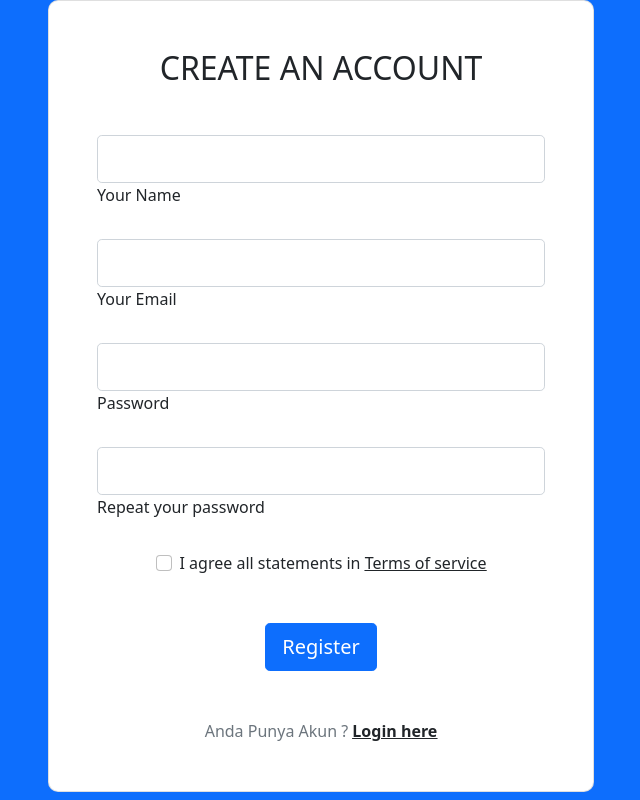
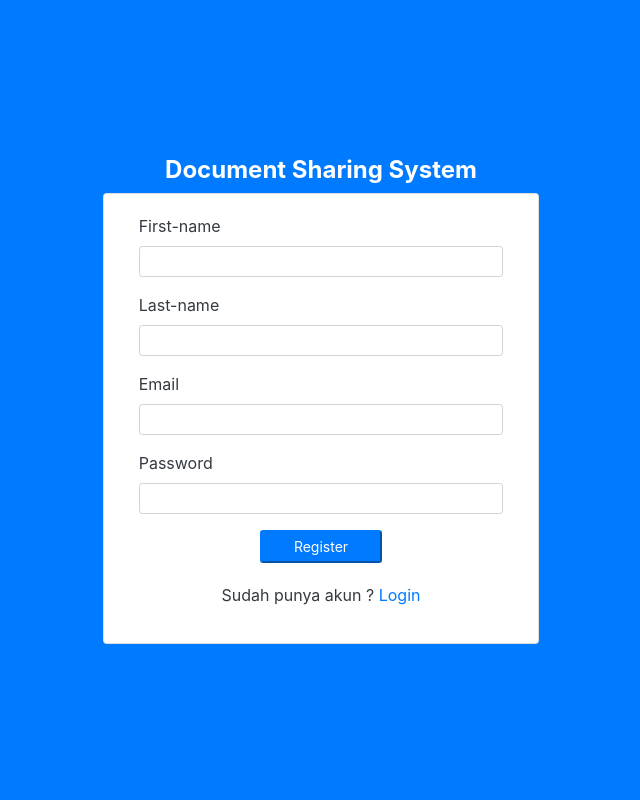
Before and after one commit to Duta46/document_sharing, a PHP site: page /register.php in a window 1280 px wide. Shown: the whole page, without its empty margins (319-959 px from the left). Run offline with PHP 8.4, Linux system fonts and the light colour scheme.

Commit message:
Merubah halaman register

```diff
--- a/login.php
+++ b/login.php
@@ -33,8 +33,8 @@ header("location:index.php?page=home");
 		height: calc(100%);
 		display: flex;
 	}
-	p{
-		margin-top: 10px;
+	center p{
+		margin-top: 20px;
 	}
 </style>
 
--- a/register.php
+++ b/register.php
@@ -1,74 +1,66 @@
-<!doctype html>
+<!DOCTYPE html>
 <html lang="en">
 <head>
-    <!-- Required meta tags -->
-    <meta charset="utf-8">
-    <meta name="viewport" content="width=device-width, initial-scale=1">
-
-    <!-- Bootstrap CSS -->
-    <link href="https://cdn.jsdelivr.net/npm/bootstrap@5.1.3/dist/css/bootstrap.min.css" rel="stylesheet" integrity="sha384-1BmE4kWBq78iYhFldvKuhfTAU6auU8tT94WrHftjDbrCEXSU1oBoqyl2QvZ6jIW3" crossorigin="anonymous">
-
-    <title>Register | Document Sharing System</title>
+  <meta charset="UTF-8">
+  <meta http-equiv="X-UA-Compatible" content="IE=edge">
+  <meta name="viewport" content="width=device-width, initial-scale=1.0">
+  <title>Register | Document Sharing</title>
+  <style>
+	body{
+		width: 100%;
+	    height: calc(100%);
+	    position: fixed;
+	    top:0;
+	    left: 0
+	    /*background: #007bff;*/
+	}
+	main#main{
+		width:100%;
+		height: calc(100%);
+		display: flex;
+	}
+	center p{
+		margin-top: 20px;
+	}
+</style>
+<link rel="stylesheet" href="https://cdn.jsdelivr.net/npm/bootstrap@4.6.2/dist/css/bootstrap.min.css" integrity="sha384-xOolHFLEh07PJGoPkLv1IbcEPTNtaed2xpHsD9ESMhqIYd0nLMwNLD69Npy4HI+N" crossorigin="anonymous">
 </head>
 <body class="bg-primary">
+<main id="main">
 
-  <section class="vh-60">
-  <div class="mask d-flex align-items-center h-100 gradient-custom-3">
-    <div class="container h-100">
-      <div class="row d-flex justify-content-center align-items-center h-100">
-        <div class="col-12 col-md-9 col-lg-7 col-xl-6">
-          <div class="card" style="border-radius: 10px;">
-            <div class="card-body p-5">
-              <h2 class="text-uppercase text-center mb-5">Create an account</h2>
-
-              <form>
-
-                <div class="form-outline mb-4">
-                  <input type="text" id="form3Example1cg" class="form-control form-control-lg" />
-                  <label class="form-label" for="form3Example1cg">Your Name</label>
+    <div class="align-self-center w-100">
+  <h4 class="text-white text-center"><b>Document Sharing System</b></h4>
+    <div id="login-center" class="bg-primary row justify-content-center">
+      <div class="card col-md-4">
+        <div class="card-body">
+          <form id="login-form" >
+          <div class="form-group">
+              <label for="first-name" class="control-label text-dark">First-name</label>
+              <input type="text" id="email" name="email" class="form-control form-control-sm">
             </div>
-
-                <div class="form-outline mb-4">
-                  <input type="email" id="form3Example3cg" class="form-control form-control-lg" />
-                  <label class="form-label" for="form3Example3cg">Your Email</label>
+            <div class="form-group">
+              <label for="last-name" class="control-label text-dark">Last-name</label>
+              <input type="text" id="email" name="email" class="form-control form-control-sm">
             </div>
-
-                <div class="form-outline mb-4">
-                  <input type="password" id="form3Example4cg" class="form-control form-control-lg" />
-                  <label class="form-label" for="form3Example4cg">Password</label>
+            <div class="form-group">
+              <label for="email" class="control-label text-dark">Email</label>
+              <input type="text" id="email" name="email" class="form-control form-control-sm">
             </div>
-
-                <div class="form-outline mb-4">
-                  <input type="password" id="form3Example4cdg" class="form-control form-control-lg" />
-                  <label class="form-label" for="form3Example4cdg">Repeat your password</label>
+            <div class="form-group">
+              <label for="password" class="control-label text-dark">Password</label>
+              <input type="password" id="password" name="password" class="form-control form-control-sm">
             </div>
-
-                <div class="form-check d-flex justify-content-center mb-5">
-                  <input class="form-check-input me-2" type="checkbox" value="" id="form2Example3cg" />
-                  <label class="form-check-label" for="form2Example3g">
-                    I agree all statements in <a href="#!" class="text-body"><u>Terms of service</u></a>
-                  </label>
-                </div>
-
-                <div class="d-flex justify-content-center">
-                  <button type="button"
-                    class="btn btn-primary btn-block btn-lg gradient-custom-4 text-white">Register</button>
-                </div>
-
-                <p class="text-center text-muted mt-5 mb-0"> Anda Punya Akun ? <a href="login.php"
-                    class="fw-bold text-body"><u>Login here</u></a></p>
-
+            <center><button class="btn-sm btn-block btn-wave col-md-4 btn-primary">Register</button></center>
+          <center><p class="text-dark">Sudah punya akun ? <a href="login.php">Login</a></p></center>
           </form>
-
         </div>
       </div>
     </div>
     </div>
-    </div>
-  </div>
-</section>
-    <!-- Option 1: Bootstrap Bundle with Popper -->
-    <script src="https://cdn.jsdelivr.net/npm/bootstrap@5.1.3/dist/js/bootstrap.bundle.min.js" integrity="sha384-ka7Sk0Gln4gmtz2MlQnikT1wXgYsOg+OMhuP+IlRH9sENBO0LRn5q+8nbTov4+1p" crossorigin="anonymous"></script>
+</main>
+
+<script src="https://cdn.jsdelivr.net/npm/jquery@3.5.1/dist/jquery.slim.min.js" integrity="sha384-DfXdz2htPH0lsSSs5nCTpuj/zy4C+OGpamoFVy38MVBnE+IbbVYUew+OrCXaRkfj" crossorigin="anonymous"></script>
+<script src="https://cdn.jsdelivr.net/npm/bootstrap@4.6.2/dist/js/bootstrap.bundle.min.js" integrity="sha384-Fy6S3B9q64WdZWQUiU+q4/2Lc9npb8tCaSX9FK7E8HnRr0Jz8D6OP9dO5Vg3Q9ct" crossorigin="anonymous"></script>
 
 </body>
 </html>
```
Also changed, not shown: 8 other files. Lines whose indentation alone changed are shown as unchanged.
